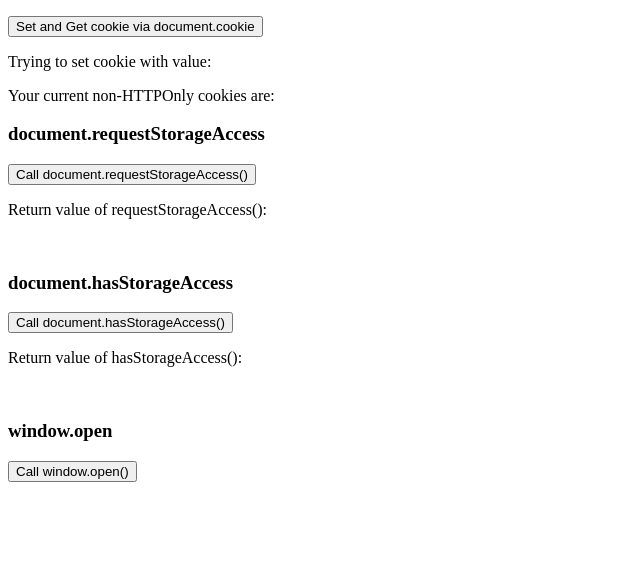
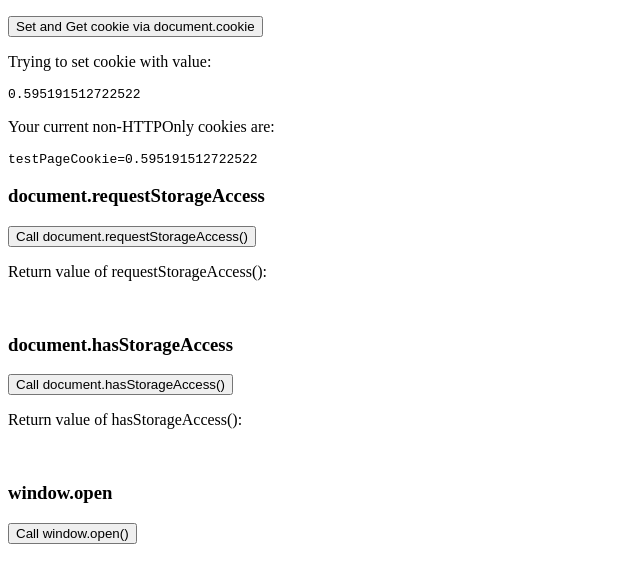
Before and after one commit to jesilin/jesilin.github.io, a plain HTML site: page tracker/testETPHeuristics.html in a window 1280 px wide. Both pictures are taken after a click on the button "Set and Get cookie via document.cookie". Shown: the part 105-688 px from the top of the page, without its empty margins (0-640 px from the left). Drawn offline with Linux system fonts and the light colour scheme.

Commit message:
Update testETPHeuristics.html

```diff
--- a/tracker/testETPHeuristics.html
+++ b/tracker/testETPHeuristics.html
@@ -27,7 +27,7 @@
           var randVal = Math.random();
           var set = document.getElementById('cookie_set');
           set.innerHTML = randVal;
-          document.cookie = 'testPageCookie='+randVal'
+          document.cookie = 'testPageCookie='+randVal;
 
           // Get a cookie
           var get = document.getElementById('cookie_read');
```
